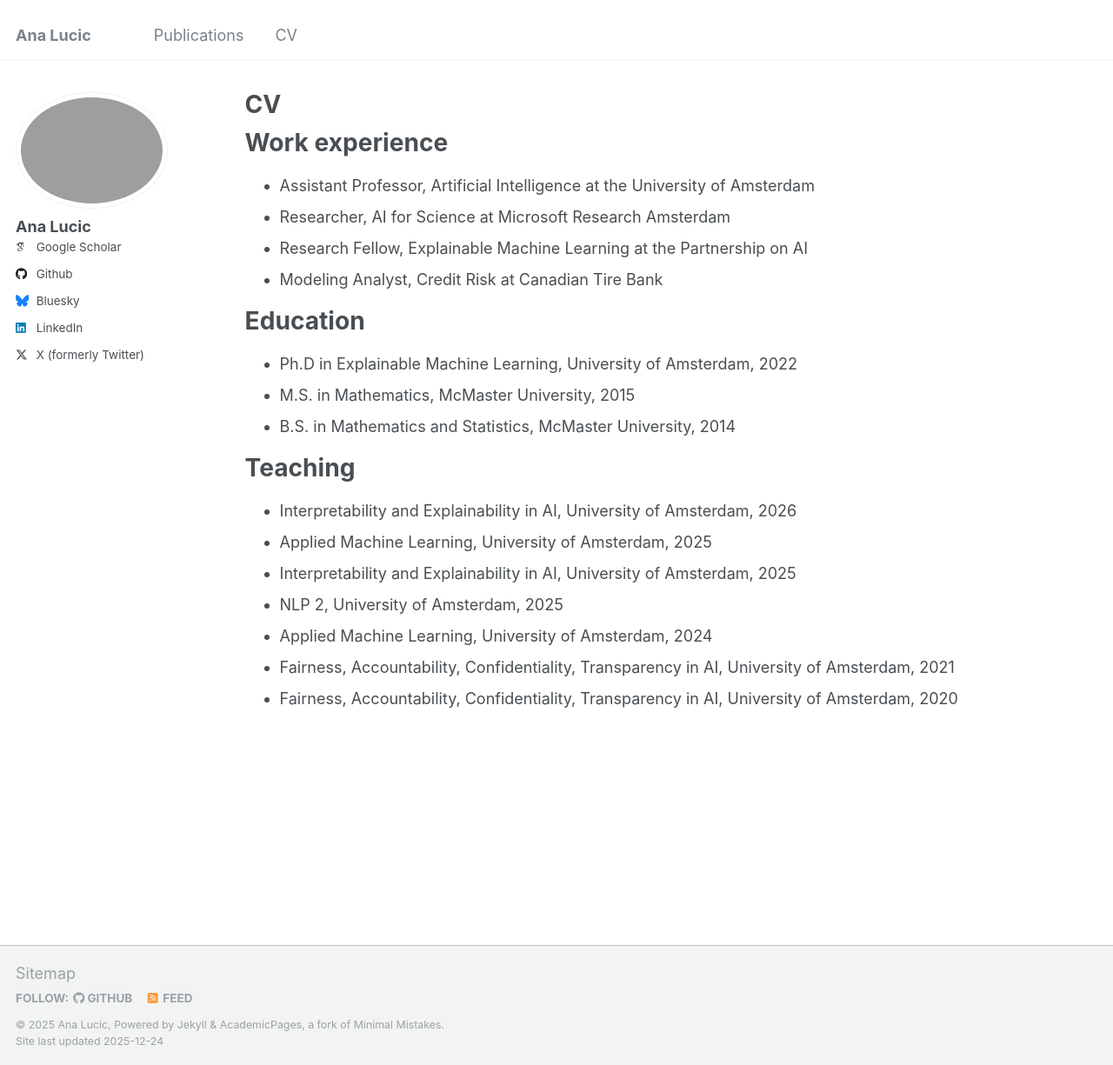
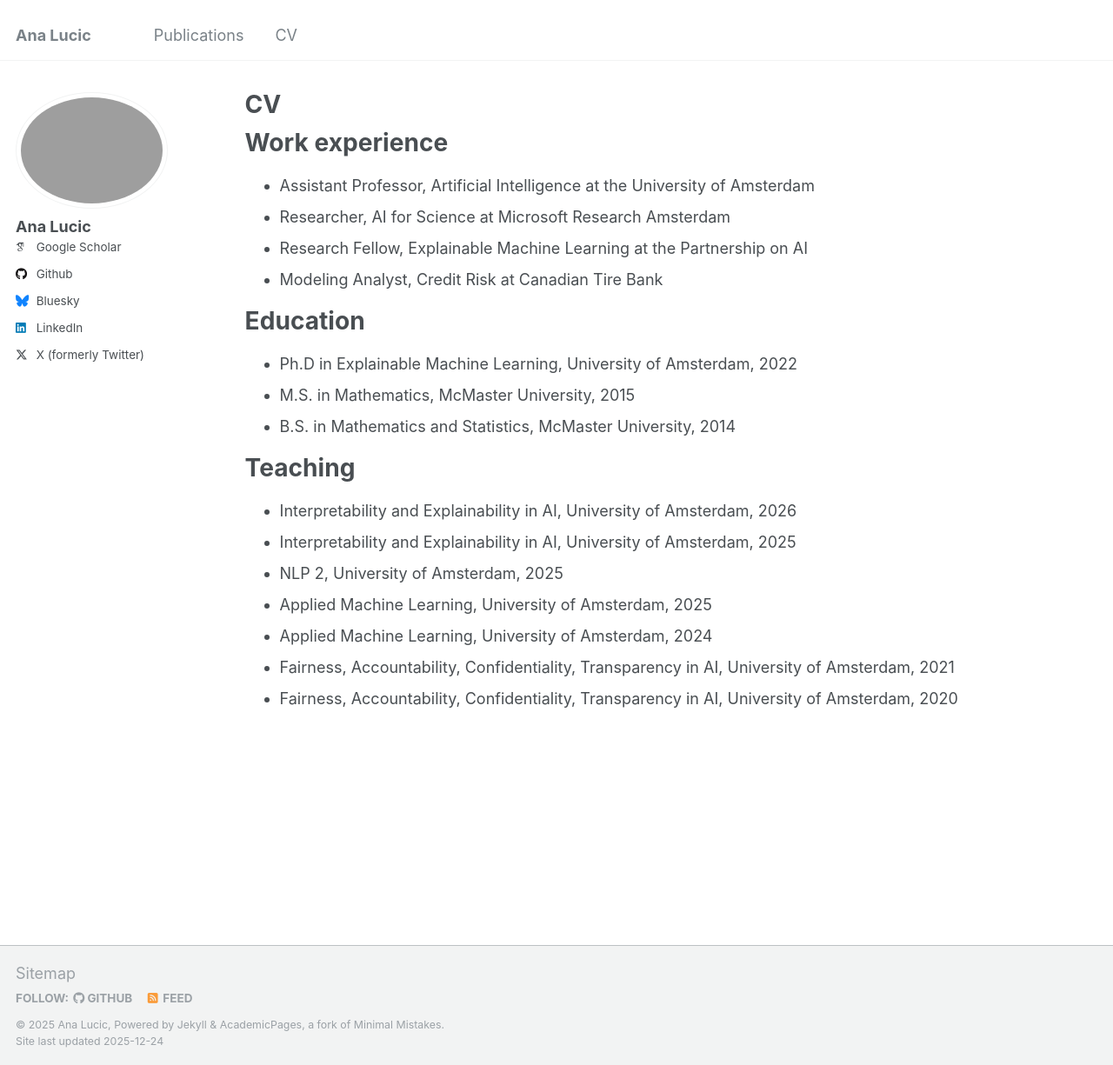
Before and after one commit to a-lucic/a-lucic.github.io, a Jekyll site: the page built from _pages/cv.md, in a window 1280 px wide and 1225 px high. Shown: the whole window at 87% size. Built offline with Jekyll 4.4.1, drawn with Linux system fonts in a browser that asks for light colours; some web fonts are replaced.

Commit message:
Update cv.md

```diff
--- a/_pages/cv.md
+++ b/_pages/cv.md
@@ -30,9 +30,9 @@ Education
 Teaching
 ======
 * Interpretability and Explainability in AI, University of Amsterdam, 2026
-* Applied Machine Learning, University of Amsterdam, 2025
 * Interpretability and Explainability in AI, University of Amsterdam, 2025
 * NLP 2, University of Amsterdam, 2025
+* Applied Machine Learning, University of Amsterdam, 2025
 * Applied Machine Learning, University of Amsterdam, 2024
 * Fairness, Accountability, Confidentiality, Transparency in AI, University of Amsterdam, 2021
 * Fairness, Accountability, Confidentiality, Transparency in AI, University of Amsterdam, 2020
```
